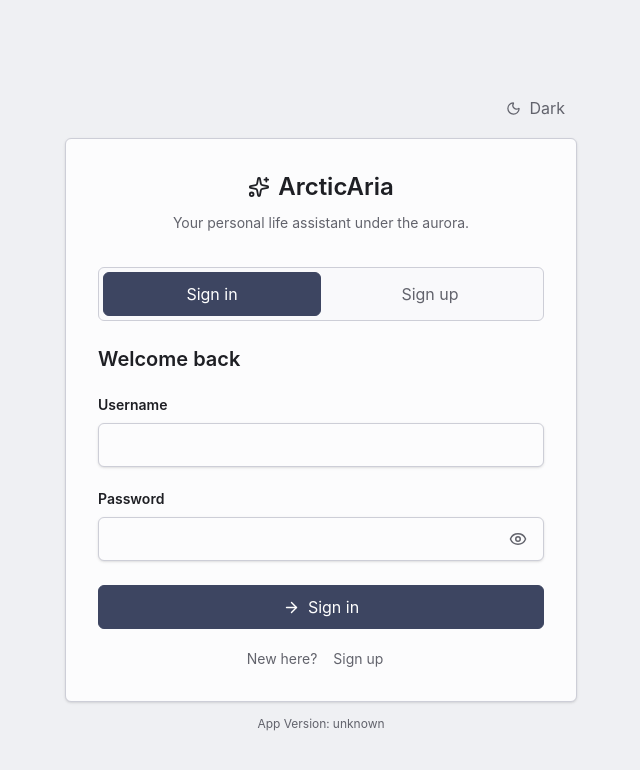
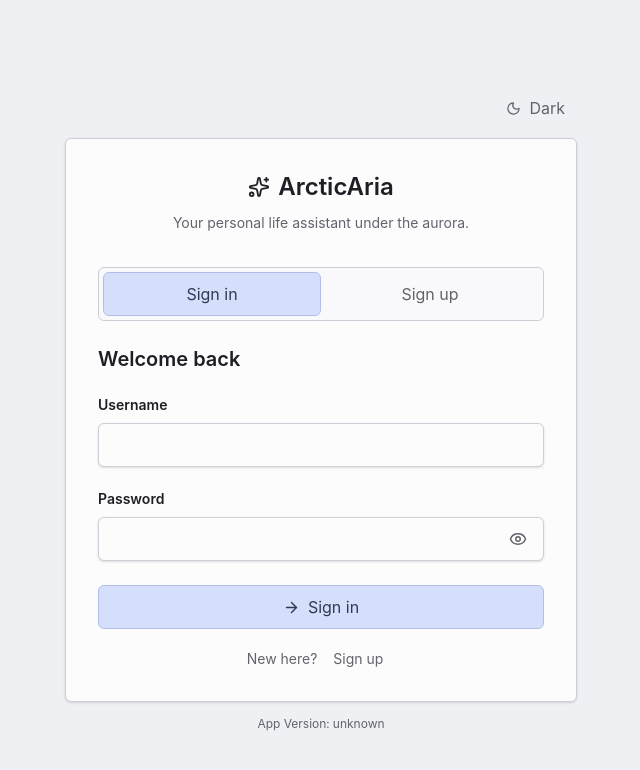
Before and after one commit to purinliang/arctic-aria, a Next.js app in the folder apps/web/: page / in a window 1280 px wide. Shown: the top 770 px of the page, without its empty margins (319-959 px from the left). Built offline with nearby package versions, Linux system fonts and the light colour scheme; no server answers.

Commit message:
style(web): match primary and selected colors

```diff
--- a/apps/web/src/components/button.tsx
+++ b/apps/web/src/components/button.tsx
@@ -69,7 +69,7 @@ function buttonToneClass(
   active: boolean,
 ) {
   if (tone === "primary" || active) {
-    return "border border-[var(--aa-color-primary)] bg-[var(--aa-color-primary)] text-[var(--aa-color-inverse-text)] hover:border-[var(--aa-color-primary-hover)] hover:bg-[var(--aa-color-primary-hover)]";
+    return "border border-[var(--aa-color-selected-border)] bg-[var(--aa-color-selected)] text-[var(--aa-color-selected-text)] hover:border-[var(--aa-color-selected-border)] hover:bg-[var(--aa-color-selected-hover)] hover:text-[var(--aa-color-selected-text)]";
   }
 
   if (tone === "ghost") {
```
Also changed, not shown: 1 other file (tests, documents, lock files or other folders).
